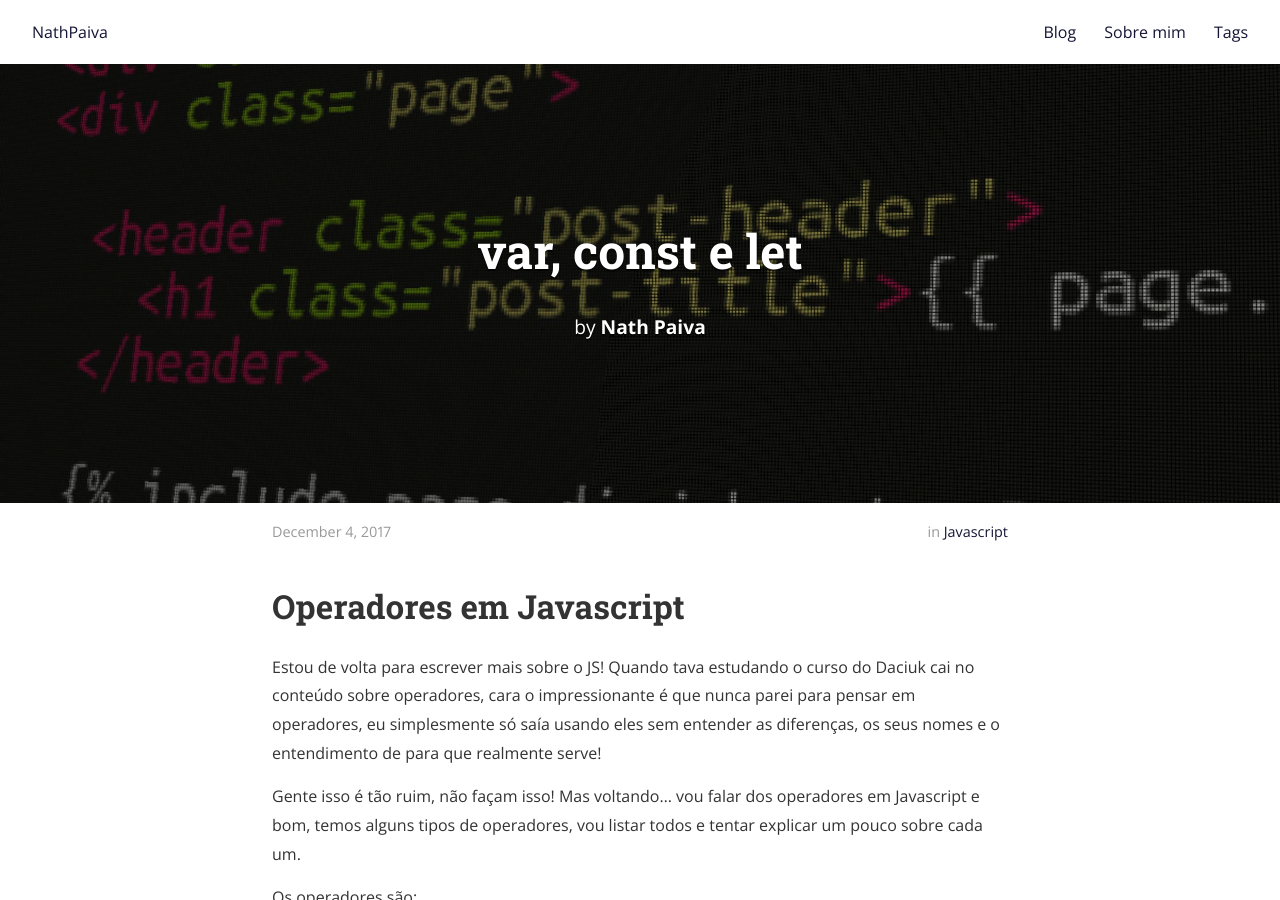
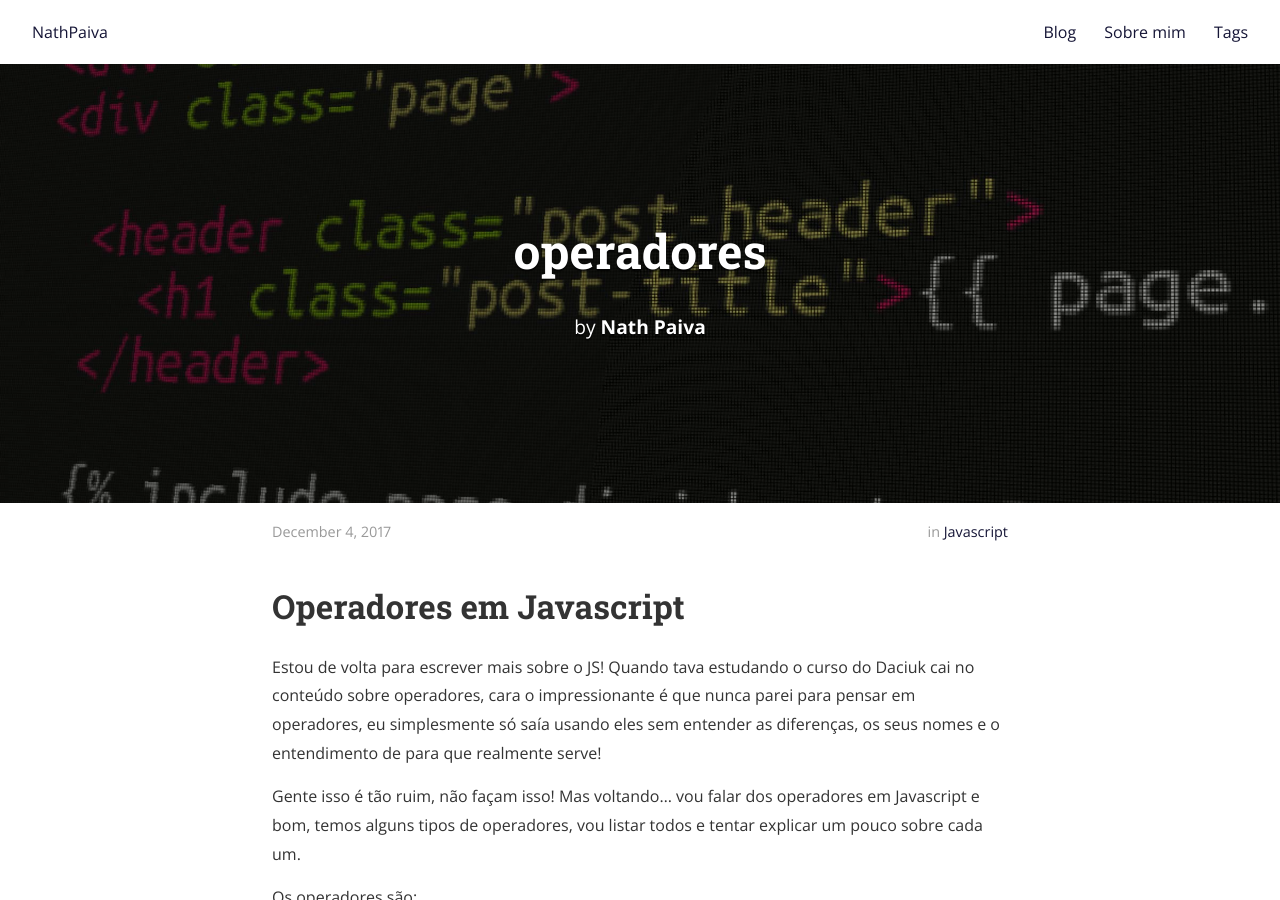
Before and after one commit to nathpaiva/nathpaiva.github.io, a Jekyll site: the page built from _posts/2017-12-04-operadores.md, in a window 1280 px wide and 900 px high. Built offline with Jekyll 4.4.1, drawn with Linux system fonts in a browser that asks for light colours; nearby versions of some CDN libraries; comment, search, counter and statistics services are not loaded.

Commit message:
change title

```diff
--- a/_posts/2017-12-04-operadores.md
+++ b/_posts/2017-12-04-operadores.md
@@ -1,6 +1,6 @@
 ---
 layout: post
-title:  "var, const e let"
+title:  "operadores"
 date:   2017-12-04 22:02:40
 author: Nath Paiva
 categories: Javascript
```
